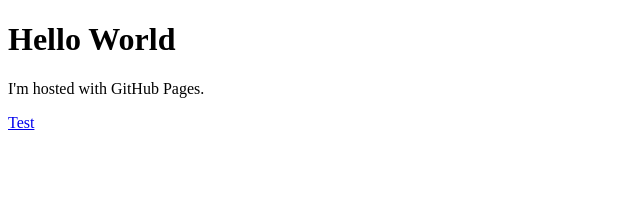
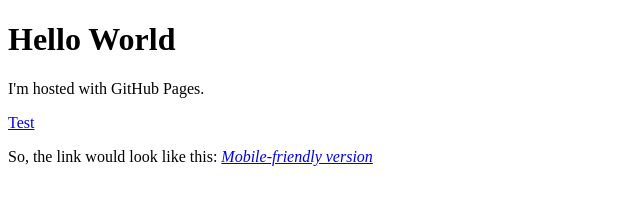
Before and after one commit to emorra/emorra.github.io, a plain HTML site: page index.html in a window 1280 px wide. Shown: the whole page, without its empty margins (0-640 px from the left). Drawn offline with Linux system fonts and the light colour scheme.

Commit message:
Added 2nd link

```diff
--- a/index.html
+++ b/index.html
@@ -4,5 +4,8 @@
 <h1>Hello World</h1>
 <p>I'm hosted with GitHub Pages.</p>
 <p><a href="https://translink.maps.arcgis.com/apps/webappviewer/index.html?id=c587d2d130054e6fbb963379e158360c" target="_blank">Test</a></p>
+So, the link would look like this:
+
+<a href="https://translink.maps.arcgis.com/apps/webappviewer/index.html?id=c587d2d130054e6fbb963379e158360c" target="_blank" title="Links to the 'TSPR 2017 Data Visualization Tool' on Esri Arc GIS (Mobile Version)' - opens in a new window"><em>Mobile-friendly version</em></a>
 </body>
 </html>
```
